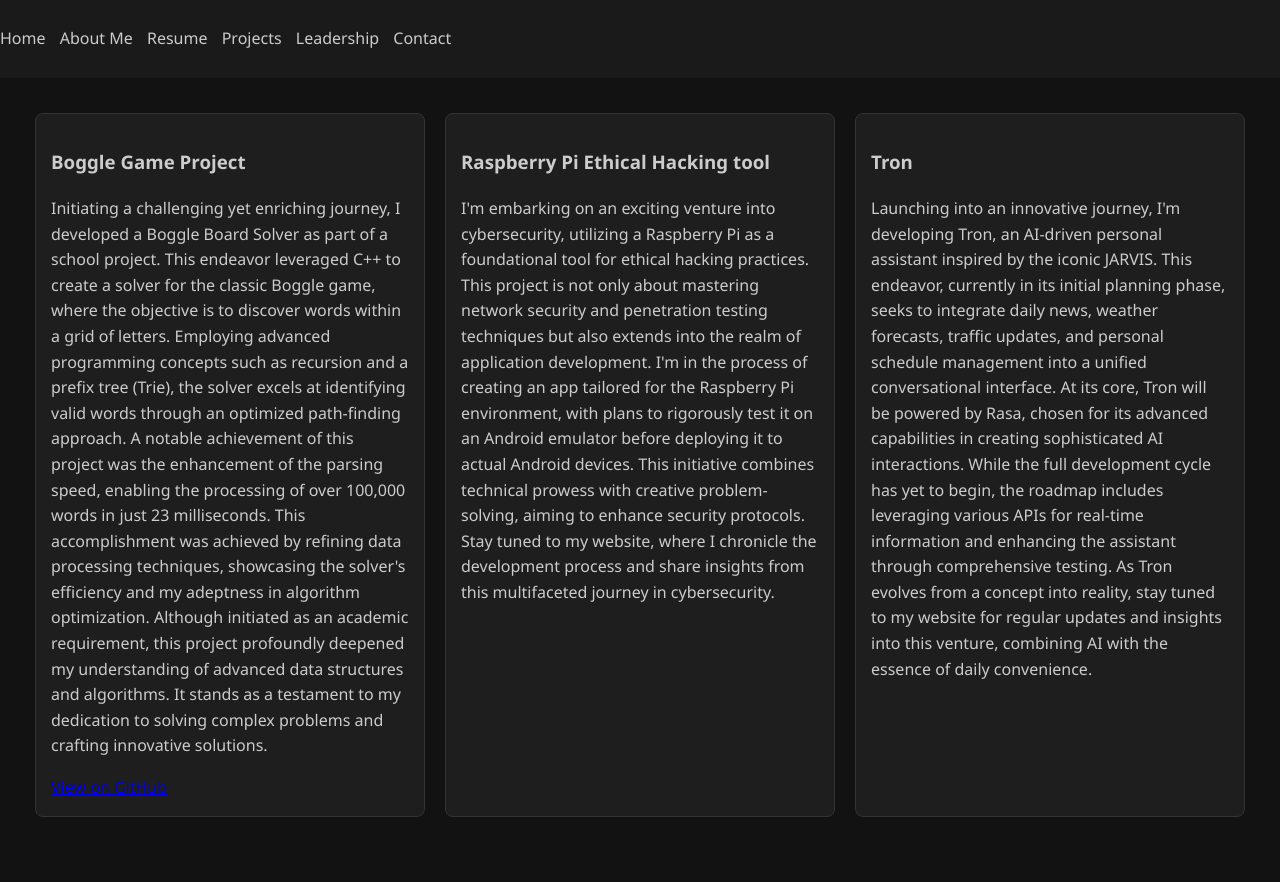
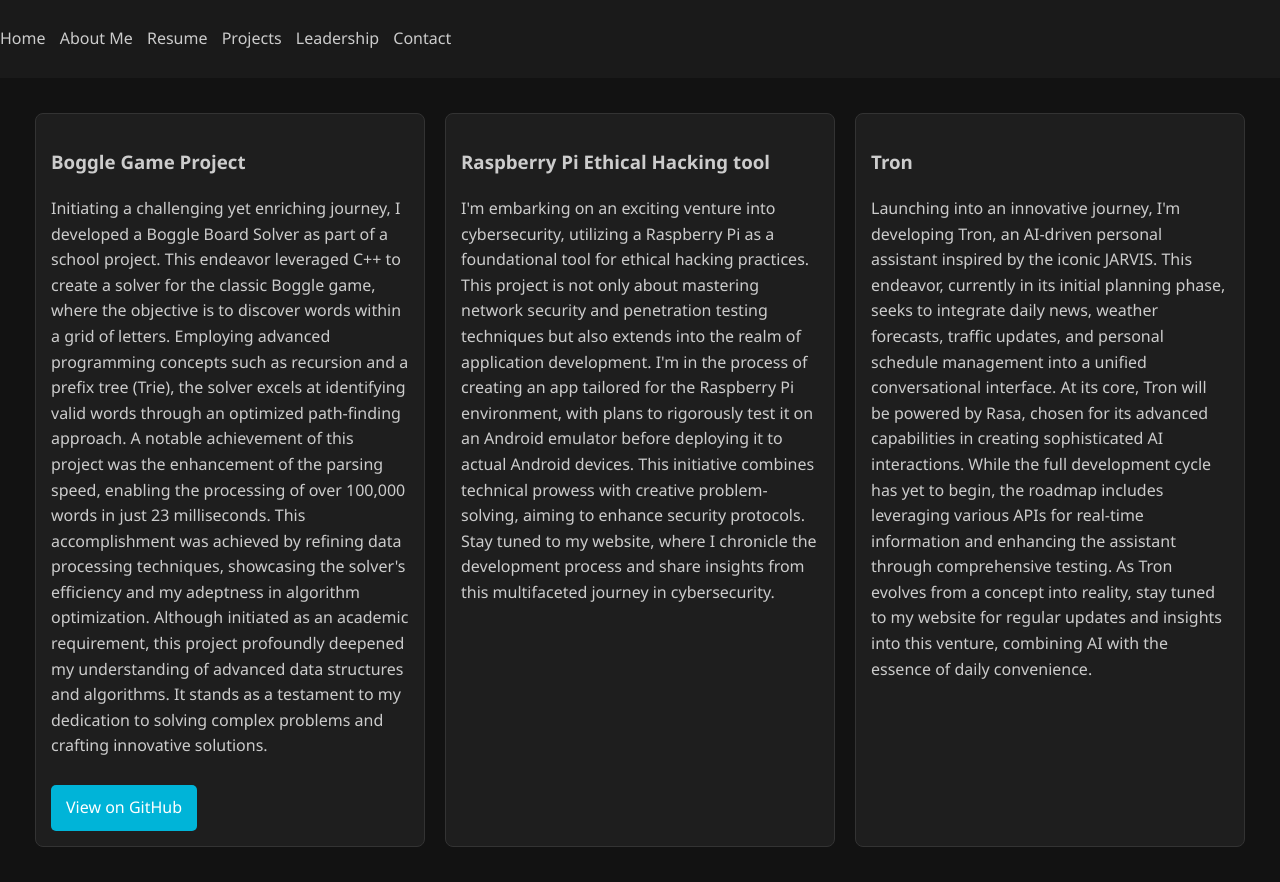
Before and after one commit to R3r3zzed/R3r3zzed.github.io, a plain HTML site: page projects.html in a window 1280 px wide. Before the commit the page ends 852 px from the top, so only its background shows below. Drawn offline with Linux system fonts and the light colour scheme.

Commit message:
Added Github button style

```diff
--- a/CSS/styles.css
+++ b/CSS/styles.css
@@ -83,3 +83,19 @@ body {
     display: block;
     margin: 0 auto;
   }
+
+  .github-button {
+    display: inline-block;
+    padding: 10px 15px;
+    margin-top: 10px;
+    background-color: var(--accent-color);
+    color: #fff;
+    text-decoration: none;
+    border-radius: 5px;
+    transition: background-color 0.3s;
+  }
+
+  .github-button:hover,
+  .github-button:focus {
+    background-color: darken(var(--accent-color), 10%);
+  }
```
